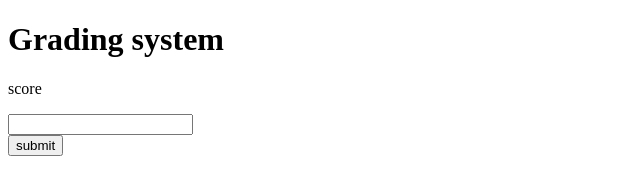
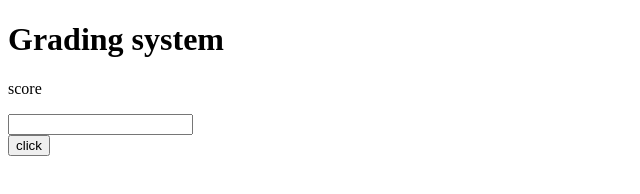
Before and after one commit to Pbaotal/grade-system, a plain HTML site: page index.html in a window 1280 px wide. Shown: the full height of the page, 0-640 px from the left. Drawn offline with Linux system fonts and the light colour scheme.

Commit message:
change the submit text to click

```diff
--- a/index.html
+++ b/index.html
@@ -10,7 +10,7 @@
     <p>score</p>
     <input type="number" class="score">
     <br />
-    <button type="button" class="submit">submit</button>
+    <button type="button" class="submit">click</button>
     <div>
       <p class="grade"></p>
     </div>
```
